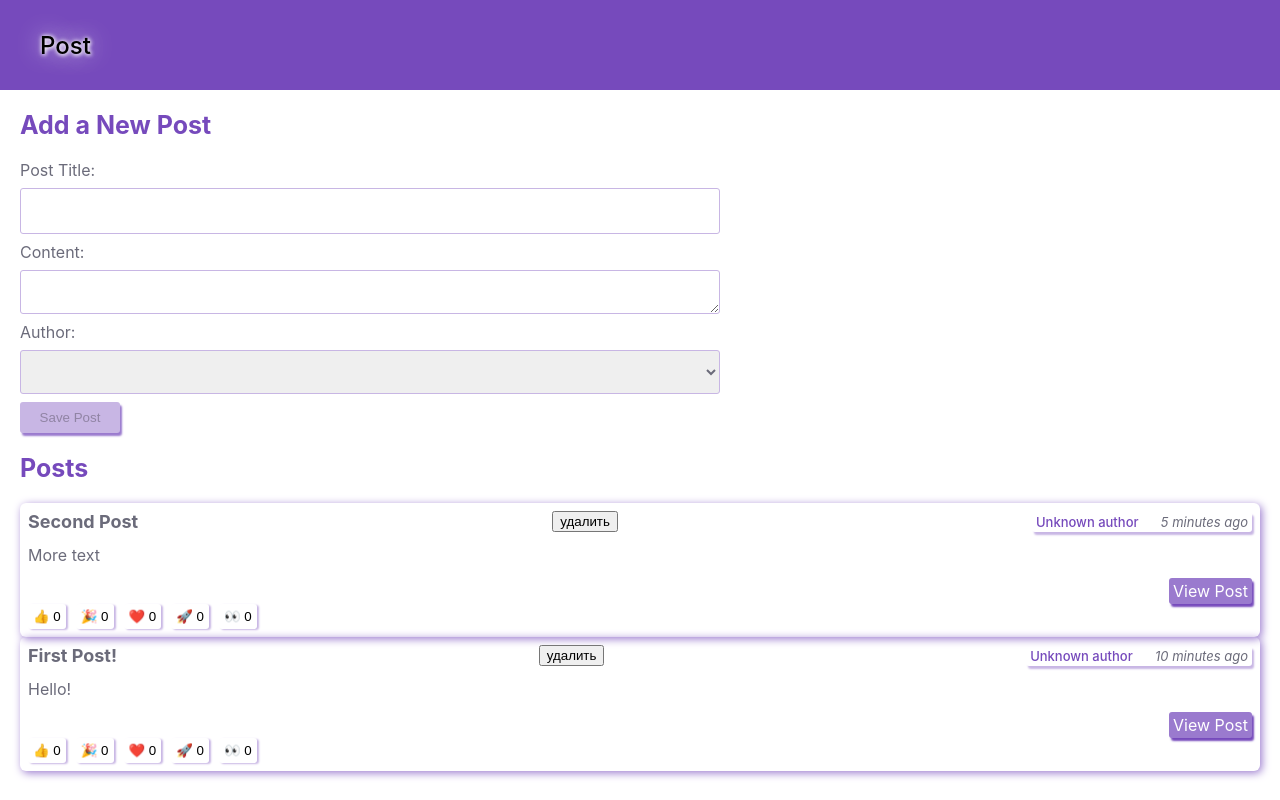
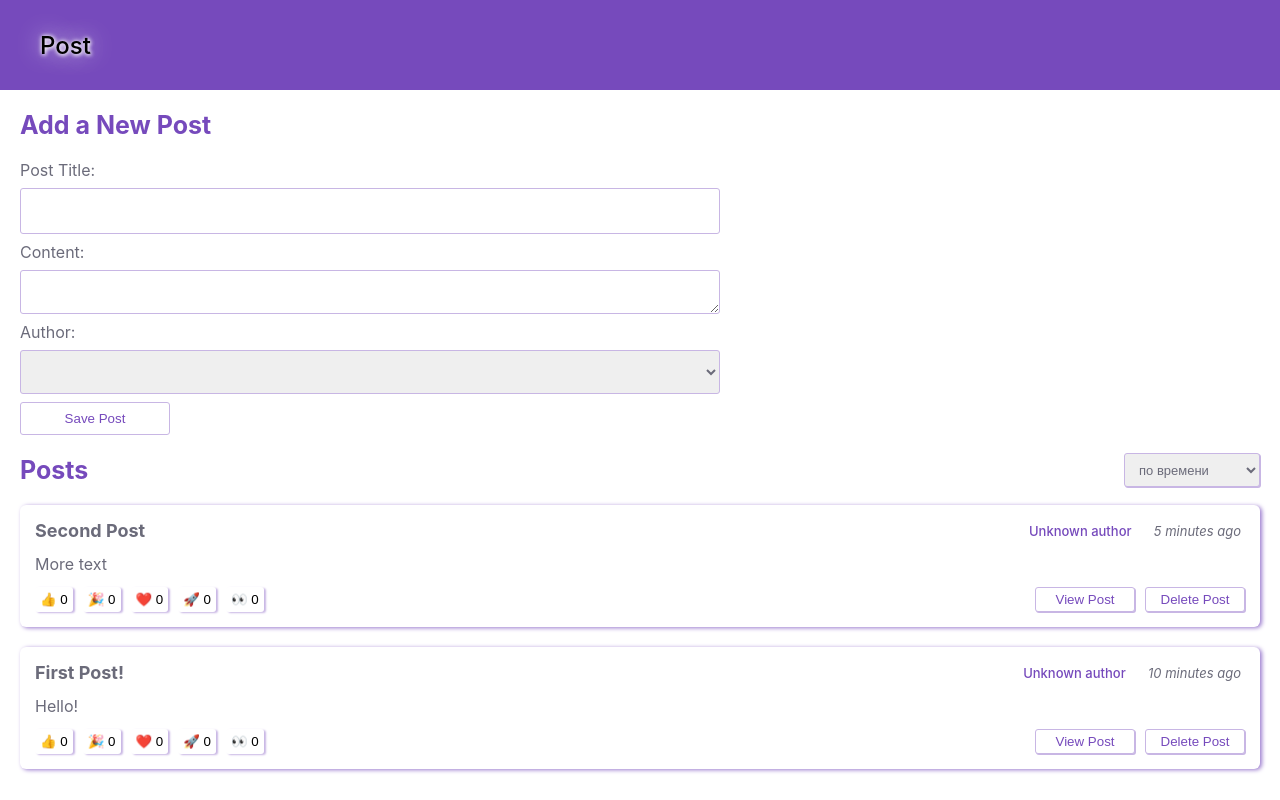
Before and after one commit to NatalyMaxi/my-redux-test, a React (Create React App) app: page /posts in a window 1280 px wide. Built offline with nearby package versions, Linux system fonts and the light colour scheme.

Commit message:
correct styles

```diff
--- a/src/components/AddPostForm/AddPostForm.module.css
+++ b/src/components/AddPostForm/AddPostForm.module.css
@@ -62,23 +62,27 @@
 }
 
 .button {
-  width: 100px;
-  align-items: center;
-  background-color: #9a7ace;
-  box-shadow: 3px 4px 3px #764abc;
+  background-color: #fff;
+  color: #764abc;
+  box-shadow: 1px 1px #c8b6e4;
+  border: 1px solid #764abc;
+  width: 150px;
   border-radius: 3px;
-  border: none;
-  padding: 8px 10px;
+  padding: 8px 14px;
   cursor: pointer;
+  box-sizing: border-box;
 }
 
 .button:hover {
   background-color: #764abc;
+  color: #fff;
 }
 
 .buttonDisabled,
 .buttonDisabled:hover {
-  background-color: #c8b6e4;
-  box-shadow: 2px 3px 2px #9a7ace;
+  background-color: #fff;
+  border: 1px solid #c8b6e4;
+  color: #764abc;
+  box-shadow: none;
   cursor: default;
 }
--- a/src/components/EditPostForm/EditPostForm.module.css
+++ b/src/components/EditPostForm/EditPostForm.module.css
@@ -50,23 +50,27 @@
 }
 
 .button {
+  background-color: #fff;
+  box-shadow: 1px 1px #c8b6e4;
+  color: #764abc;
+  border: 1px solid #c8b6e4;
   width: 100px;
-  align-items: center;
-  background-color: #9a7ace;
-  box-shadow: 3px 4px 3px #764abc;
   border-radius: 3px;
-  border: none;
-  padding: 8px 10px;
+  padding: 4px;
   cursor: pointer;
+  box-sizing: border-box;
 }
 
 .button:hover {
   background-color: #764abc;
+  color: #fff;
 }
 
 .buttonDisabled,
 .buttonDisabled:hover {
-  background-color: #c8b6e4;
-  box-shadow: 2px 3px 2px #9a7ace;
+  background-color: #fff;
+  border: 1px solid #c8b6e4;
+  color: #764abc;
+  box-shadow: none;
   cursor: default;
 }
--- /dev/null
+++ b/src/components/MySelect/MySelect.jsx
@@ -0,0 +1,22 @@
+import classes from './MySelect.module.css';
+
+const MySelect = ({ options, defaultValue, value, onChange }) => {
+
+
+  return (
+    <select
+      className={classes.select}
+      value={value}
+      onChange={(evt) => onChange(evt.target.value)}
+    >
+      <option disabled value=''>{defaultValue}</option>
+      {
+        options.map((option) =>
+          <option key={option.value} value={option.value}>{option.name}</option>
+        )
+      }
+    </select>
+  )
+}
+
+export default MySelect;
--- /dev/null
+++ b/src/components/MySelect/MySelect.module.css
@@ -0,0 +1,17 @@
+.select {
+  align-items: center;
+  height: 34px;
+  font-weight: 500;
+  font-size: 13px;
+  line-height: 16px;
+  border-radius: 3px;
+  color: #6b6b7a;
+  border: solid 1px #c8b6e4;
+  box-shadow: 1px 1px #c8b6e4;
+  padding: 5px 10px;
+}
+
+.select:focus {
+  outline: none;
+  border: solid 1px #764abc;
+}
--- a/src/components/PostsList/PostsList.jsx
+++ b/src/components/PostsList/PostsList.jsx
@@ -8,56 +8,82 @@ import PostAuthor from '../PostAuthor/PostAuthor';
 import TimeAgo from '../TimeAgo/TimeAgo';
 import ReactionButtons from '../ReactionButtons/ReactionButtons';
 import { postDelete } from '../../redux/posts/postsSlice';
+import MySelect from '../MySelect/MySelect';
+import { useState } from 'react';
 
 const PostsList = () => {
+  const [selectedSort, setSelectedSort] = useState('date')
   const posts = useSelector(state => state.posts)
   const dispatch = useDispatch()
 
-  //сортировка по времени отправки сообщения
-  const orderedPosts = posts.slice().sort((a, b) => b.date.localeCompare(a.date))
+  const sortPosts = (sort) => {
+    setSelectedSort(sort)
+    console.log(sort)
+  }
+
+  const orderedPosts = posts.slice().sort((a, b) => b[selectedSort].localeCompare(a[selectedSort]))
 
   return (
     <>
       <AddPostForm />
       <section className={classes.postsList}>
-
         {orderedPosts.length !== 0
-
           ? <div>
-            <h2 h2 className={classes.title}>Posts</h2>
+            <div className={classes.container}>
+              <h2 className={classes.title}>Posts</h2>
+              <MySelect
+                value={selectedSort}
+                onChange={sortPosts}
+                defaultValue='Сортировка по'
+                options={[
+                  { value: 'date', name: 'по времени' },
+                  { value: 'title', name: 'по заголовку' },
+                  { value: 'content', name: 'по содержанию' }
+                ]}
+              />
+            </div>
             {
               orderedPosts.map(post => (
                 <article className={classes.post} key={post.id}>
                   <div className={classes.postItems}>
                     <h3 className={classes.postTitle}>{post.title}</h3>
-                    <button onClick={() => {
-
-                      dispatch(postDelete(post))
-                    }}>удалить</button>
                     <div className={classes.postItem}>
                       <PostAuthor userId={post.user} />
                       <TimeAgo timestamp={post.date} />
-
                     </div>
                   </div>
                   <p className={classes.postContent}>{post.content.substring(0, 130)}</p>
-                  <Link to={`/posts/${post.id}`}
-                    className={classes.viewButton}
-                    type='button'>
-                    View Post
-                  </Link>
-                  <ReactionButtons post={post} />
+                  <div className={classes.postItems}>
+                    <ReactionButtons post={post} />
+                    <div className={classes.buttonContainer}>
+                      <Link to={`/posts/${post.id}`}
+                        className={classes.viewButton}>
+                        <button
+                          className={classes.button}
+                          type='button'
+                        >
+                          View Post
+                        </button>
+                      </Link>
+                      <button
+                        className={classes.button}
+                        type='button'
+                        onClick={() => {
+                          dispatch(postDelete(post))
+                        }}>
+                        Delete Post
+                      </button>
+                    </div>
+                  </div>
                 </article>
               ))
             }
           </div>
-
           :
           <h3 className={classes.title}>Posts are missing</h3>
         }
       </section>
     </>
-
   )
 }
 
--- a/src/components/PostsList/PostsList.module.css
+++ b/src/components/PostsList/PostsList.module.css
@@ -3,6 +3,12 @@
   flex-direction: column;
   gap: 15px;
   width: 100%;
+}
+
+.container {
+  display: flex;
+  align-items: center;
+  justify-content: space-between;
 }
 
 .title {
@@ -15,10 +21,11 @@
   display: flex;
   flex-direction: column;
   width: 100%;
-  box-shadow: 2px 2px 8px #9a7ace;
+  box-shadow: 2px 1px 4px #9a7ace;
   border-radius: 6px;
-  padding: 8px;
+  padding: 15px;
   box-sizing: border-box;
+  margin-bottom: 20px;
 }
 
 .postItems {
@@ -35,7 +42,6 @@
   width: max-content;
   gap: 15px;
   border-radius: 3px;
-  box-shadow: 2px 3px 2px #c8b6e4;
   padding: 2px 4px;
 }
 
@@ -52,19 +58,37 @@
   color: #6b6b7a;
 }
 
+.buttonContainer {
+  display: flex;
+  align-items: center;
+  gap: 10px;
+  align-self: flex-end;
+}
+
 .viewButton {
   display: flex;
   align-self: flex-end;
   width: max-content;
   text-decoration: none;
-  background-color: #9a7ace;
-  box-shadow: 2px 3px 2px #764abc;
-  color: #fff;
-  border-radius: 3px;
-  padding: 3px 4px;
-  cursor: pointer;
 }
 
 .viewButton:hover {
   background-color: #764abc;
 }
+
+.button {
+  background-color: #fff;
+  box-shadow: 1px 1px #c8b6e4;
+  color: #764abc;
+  border: 1px solid #c8b6e4;
+  width: 100px;
+  border-radius: 3px;
+  padding: 4px;
+  cursor: pointer;
+  box-sizing: border-box;
+}
+
+button:hover {
+  background-color: #764abc;
+  color: #fff;
+}
--- a/src/components/SinglePostPage/SinglePostPage.jsx
+++ b/src/components/SinglePostPage/SinglePostPage.jsx
@@ -34,10 +34,17 @@ const SinglePostPage = () => {
           </div>
         </div>
         <p className={classes.postContent}>{post.content}</p>
-        <Link to={`/editPost/${post.id}`} className={classes.editButton}>
-          Edit Post
-        </Link>
-        <ReactionButtons post={post} />
+        <div className={classes.postItems}>
+          <ReactionButtons post={post} />
+          <Link to={`/editPost/${post.id}`} className={classes.editButton}>
+            <button
+              className={classes.button}
+              type='button'
+            >
+              Edit Post
+            </button>
+          </Link>
+        </div>
       </article>
     </section>
   )
--- a/src/components/SinglePostPage/SinglePostPage.module.css
+++ b/src/components/SinglePostPage/SinglePostPage.module.css
@@ -7,9 +7,9 @@
   display: flex;
   flex-direction: column;
   width: 100%;
-  box-shadow: 2px 2px 8px #9a7ace;
+  box-shadow: 2px 2px 4px #9a7ace;
   border-radius: 6px;
-  padding: 8px;
+  padding: 15px;
   box-sizing: border-box;
 }
 
@@ -27,7 +27,6 @@
   width: max-content;
   gap: 15px;
   border-radius: 3px;
-  box-shadow: 2px 1px 2px #c8b6e4;
   padding: 2px 4px;
 }
 
@@ -46,17 +45,22 @@
 
 .editButton {
   display: flex;
-  align-self: flex-end;
-  width: max-content;
   text-decoration: none;
-  background-color: #9a7ace;
-  box-shadow: 2px 3px 2px #764abc;
-  color: #fff;
-  border-radius: 3px;
-  padding: 3px 4px;
-  cursor: pointer;
 }
 
-.editButton:hover {
+.button {
+  background-color: #fff;
+  box-shadow: 1px 1px #c8b6e4;
+  color: #764abc;
+  border: 1px solid #c8b6e4;
+  width: 100px;
+  border-radius: 3px;
+  padding: 4px;
+  cursor: pointer;
+  box-sizing: border-box;
+}
+
+button:hover {
   background-color: #764abc;
+  color: #fff;
 }
--- a/src/redux/posts/postsSlice.js
+++ b/src/redux/posts/postsSlice.js
@@ -67,6 +67,8 @@ const postsSlice = createSlice({
     },
     postDelete(state, action) {
       const { id } = action.payload
+      console.log(state)
+      console.log(state.posts)
       // state = state.filter(post => post.id !== id)
       state.splice(state.findIndex((post) => post.id === id), 1);
     },
```
